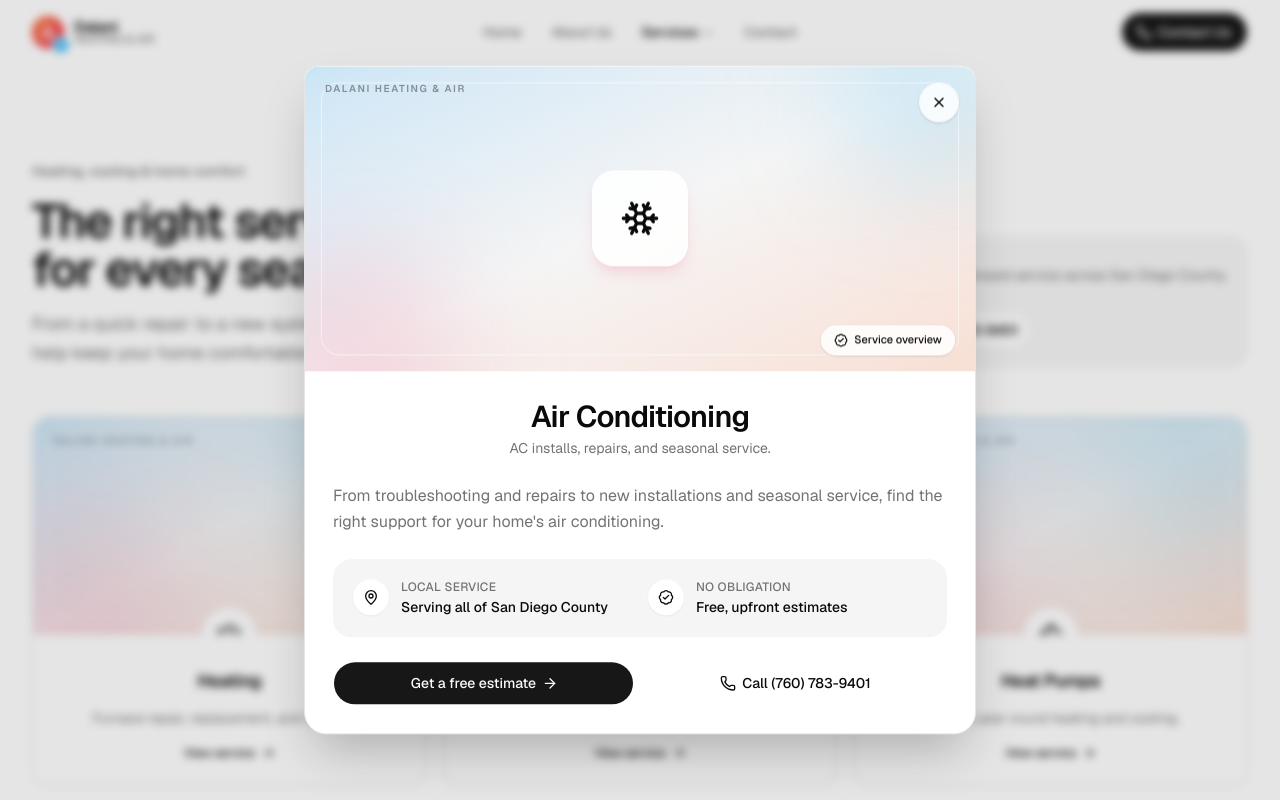
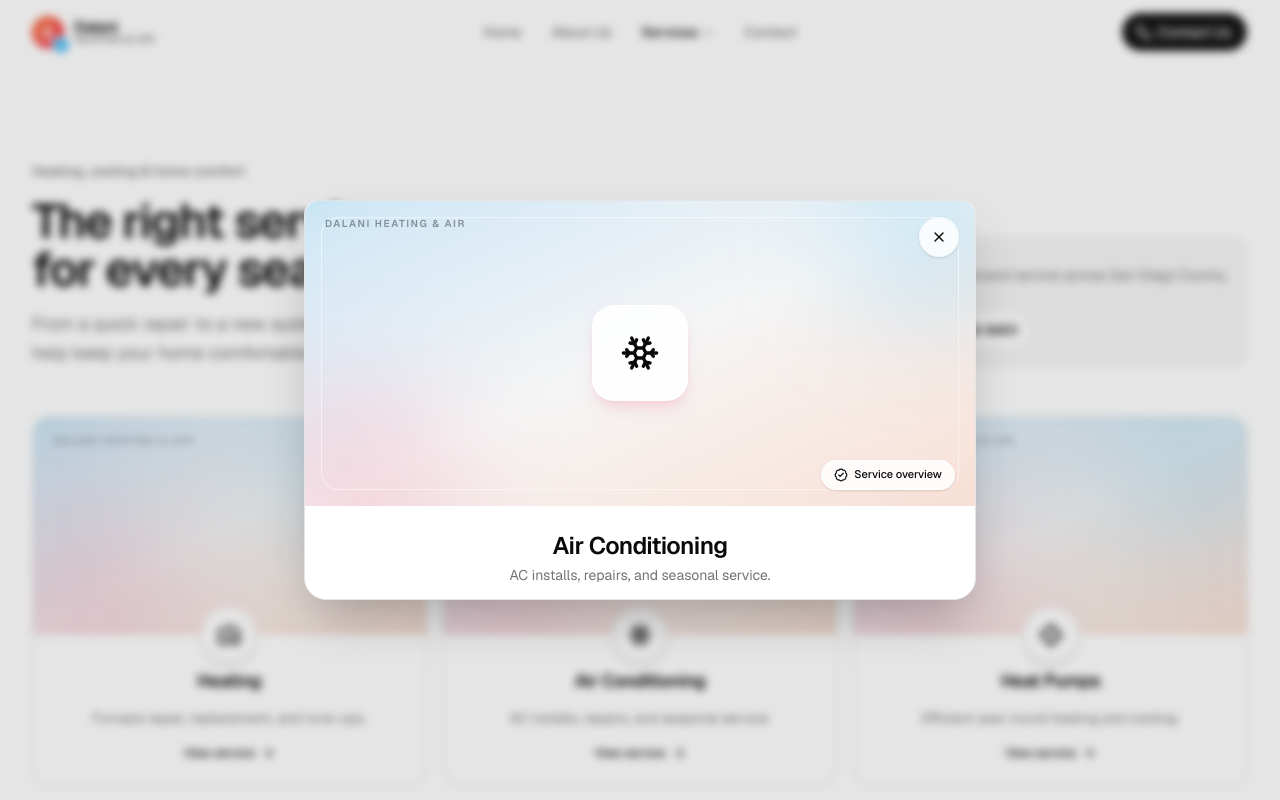
Before and after one commit to joshlaraa/dalani-heating-and-air, a Next.js app: page /services/air-conditioning in a window 1280 px wide. Shown: the top 800 px of the page. Built offline with nearby package versions, Linux system fonts and the light colour scheme.

Commit message:
style: fixed icons on service cards, button pointer visiable, and pop up centered

```diff
--- a/src/components/service-details-drawer.tsx
+++ b/src/components/service-details-drawer.tsx
@@ -38,7 +38,7 @@ export function ServiceDetailsDrawer({
       }}
       swipeDirection="down"
     >
-      <DrawerContent className="data-[swipe-axis=y]:mx-auto data-[swipe-axis=y]:mb-3 data-[swipe-axis=y]:w-[calc(100%-1.5rem)] data-[swipe-axis=y]:max-w-2xl data-[swipe-axis=y]:overflow-hidden data-[swipe-axis=y]:rounded-3xl data-[swipe-axis=y]:[--drawer-content-max-height:calc(100dvh-1.5rem)] data-[swipe-axis=y]:shadow-2xl sm:data-[swipe-axis=y]:top-1/2 sm:data-[swipe-axis=y]:bottom-auto sm:data-[swipe-axis=y]:-translate-y-1/2 sm:data-[swipe-axis=y]:mb-0 sm:data-[swipe-axis=y]:[--drawer-content-max-height:min(86dvh,44rem)] sm:data-[swipe-axis=y]:border">
+      <DrawerContent className="data-[swipe-axis=y]:top-1/2 data-[swipe-axis=y]:bottom-auto data-[swipe-axis=y]:mx-auto data-[swipe-axis=y]:mb-0 data-[swipe-axis=y]:w-[calc(100%-1.5rem)] data-[swipe-axis=y]:max-w-2xl data-[swipe-axis=y]:-translate-y-1/2 data-[swipe-axis=y]:overflow-hidden data-[swipe-axis=y]:rounded-3xl data-[swipe-axis=y]:border data-[swipe-axis=y]:[--drawer-content-max-height:min(86dvh,44rem)] data-[swipe-axis=y]:shadow-2xl">
         <div className="relative">
           <ServicePlaceholder icon={Icon} variant="feature" />
           <DrawerClose
@@ -59,9 +59,9 @@ export function ServiceDetailsDrawer({
           </span>
         </div>
 
-        <div className="flex min-h-0 flex-col gap-5 overflow-y-auto p-5 sm:gap-6 sm:p-7">
-          <DrawerHeader className="gap-2 p-0">
-            <DrawerTitle className="font-heading text-2xl font-semibold tracking-tight sm:text-3xl">
+        <div className="flex min-h-0 flex-col gap-4 p-4 sm:gap-5 sm:p-6">
+          <DrawerHeader className="gap-1.5 p-0">
+            <DrawerTitle className="font-heading text-xl font-semibold tracking-tight sm:text-2xl">
               {service.title}
             </DrawerTitle>
             <DrawerDescription className="text-sm leading-relaxed text-muted-foreground">
@@ -69,37 +69,15 @@ export function ServiceDetailsDrawer({
             </DrawerDescription>
           </DrawerHeader>
 
-          <p className="text-sm leading-relaxed text-muted-foreground sm:text-base">
-            {service.details}
-          </p>
-
-          <div className="grid gap-3 rounded-2xl bg-muted p-4 sm:grid-cols-2 sm:gap-4 sm:p-5">
-            <div className="flex items-start gap-3">
-              <span className="flex size-9 shrink-0 items-center justify-center rounded-full bg-background text-foreground shadow-xs">
-                <MapPin className="size-4" aria-hidden="true" />
-              </span>
-              <div className="flex flex-col gap-0.5">
-                <span className="text-xs font-medium tracking-wide text-muted-foreground uppercase">
-                  Local service
-                </span>
-                <span className="text-sm font-medium">
-                  {siteConfig.serviceArea}
-                </span>
-              </div>
-            </div>
-            <div className="flex items-start gap-3">
-              <span className="flex size-9 shrink-0 items-center justify-center rounded-full bg-background text-foreground shadow-xs">
-                <BadgeCheck className="size-4" aria-hidden="true" />
-              </span>
-              <div className="flex flex-col gap-0.5">
-                <span className="text-xs font-medium tracking-wide text-muted-foreground uppercase">
-                  No obligation
-                </span>
-                <span className="text-sm font-medium">
-                  Free, upfront estimates
-                </span>
-              </div>
-            </div>
+          <div className="flex flex-wrap items-center justify-between gap-x-4 gap-y-2 rounded-xl bg-muted px-3.5 py-3">
+            <span className="inline-flex items-center gap-2 text-xs font-medium text-muted-foreground sm:text-sm">
+              <MapPin className="size-4 shrink-0" aria-hidden="true" />
+              {siteConfig.serviceArea}
+            </span>
+            <span className="inline-flex items-center gap-2 text-xs font-medium text-muted-foreground sm:text-sm">
+              <BadgeCheck className="size-4 shrink-0" aria-hidden="true" />
+              Free estimates
+            </span>
           </div>
 
           <div className="flex flex-col gap-2.5 sm:flex-row sm:gap-3">
--- a/src/components/service-placeholder.tsx
+++ b/src/components/service-placeholder.tsx
@@ -13,25 +13,27 @@ export function ServicePlaceholder({
     <div
       aria-hidden="true"
       className={cn(
-        "relative isolate flex w-full items-center justify-center overflow-hidden bg-muted",
+        "relative isolate flex w-full items-center justify-center bg-muted",
         variant === "card"
-          ? "aspect-[1.8] min-h-40"
-          : "aspect-[2.2] min-h-40 sm:min-h-48"
+          ? "aspect-[1.8] min-h-40 overflow-visible"
+          : "aspect-[2.2] min-h-40 overflow-hidden sm:min-h-48"
       )}
     >
-      <div className="absolute inset-0 -z-10 bg-linear-to-br from-brand-frost/20 via-muted to-brand-from/20" />
-      <div className="absolute -top-16 -right-12 -z-10 size-44 rounded-full bg-brand-frost/20 blur-3xl" />
-      <div className="absolute -bottom-20 -left-12 -z-10 size-48 rounded-full bg-brand-to/15 blur-3xl" />
-      <div className="absolute inset-4 rounded-2xl border border-white/50" />
-      <span className="absolute top-4 left-5 text-[10px] font-semibold tracking-[0.16em] text-foreground/40 uppercase">
+      <div className="pointer-events-none absolute inset-0 z-0 overflow-hidden">
+        <div className="absolute inset-0 bg-linear-to-br from-brand-frost/20 via-muted to-brand-from/20" />
+        <div className="absolute -top-16 -right-12 size-44 rounded-full bg-brand-frost/20 blur-3xl" />
+        <div className="absolute -bottom-20 -left-12 size-48 rounded-full bg-brand-to/15 blur-3xl" />
+        <div className="absolute inset-4 rounded-2xl border border-white/50" />
+      </div>
+      <span className="absolute top-4 left-5 z-10 text-[10px] font-semibold tracking-[0.16em] text-foreground/40 uppercase">
         Dalani heating &amp; air
       </span>
       {variant === "card" ? (
-        <span className="absolute bottom-0 left-1/2 flex size-12 -translate-x-1/2 translate-y-1/2 items-center justify-center rounded-full border border-border/70 bg-background text-foreground shadow-md sm:size-14">
+        <span className="absolute bottom-0 left-1/2 z-10 flex size-12 -translate-x-1/2 translate-y-1/2 items-center justify-center rounded-full border border-border/70 bg-background text-foreground shadow-md sm:size-14">
           <Icon className="size-5 sm:size-6" />
         </span>
       ) : (
-        <span className="flex size-20 items-center justify-center rounded-3xl border border-white/70 bg-background/85 text-foreground shadow-lg shadow-brand-to/10 backdrop-blur-md sm:size-24">
+        <span className="relative z-10 flex size-20 items-center justify-center rounded-3xl border border-white/70 bg-background/85 text-foreground shadow-lg shadow-brand-to/10 backdrop-blur-md sm:size-24">
           <Icon className="size-9 sm:size-10" />
         </span>
       )}
--- a/src/components/site-header.tsx
+++ b/src/components/site-header.tsx
@@ -1,6 +1,6 @@
 "use client"
 
-import { useSyncExternalStore } from "react"
+import { useState, useSyncExternalStore } from "react"
 import Link from "next/link"
 import { usePathname } from "next/navigation"
 import { cn } from "cn"
@@ -84,9 +84,15 @@ export function SiteHeader() {
 
 function DesktopNav() {
   const pathname = usePathname()
+  const [open, setOpen] = useState(false)
 
   return (
-    <NavigationMenu className="hidden lg:flex" aria-label="Main">
+    <NavigationMenu
+      open={open}
+      onOpenChange={setOpen}
+      className="hidden lg:flex"
+      aria-label="Main"
+    >
       <NavigationMenuList className="gap-0.5">
         {mainNav.map((item) => {
           const active = isActivePath(pathname, item.href)
@@ -104,6 +110,7 @@ function DesktopNav() {
                     items={item.items}
                     allHref={item.href}
                     pathname={pathname}
+                    onNavigate={() => setOpen(false)}
                   />
                 </NavigationMenuContent>
               </NavigationMenuItem>
@@ -116,6 +123,7 @@ function DesktopNav() {
                 active={active}
                 render={<Link href={item.href} />}
                 className={cn(navigationMenuTriggerStyle(), topLevelItemStyle)}
+                onClick={() => setOpen(false)}
               >
                 {item.title}
               </NavigationMenuLink>
@@ -131,15 +139,18 @@ function ServicesMenu({
   items,
   allHref,
   pathname,
+  onNavigate,
 }: {
   items: ServiceLink[]
   allHref: string
   pathname: string
+  onNavigate: () => void
 }) {
   return (
     <div className="grid w-[740px] grid-cols-[220px_1fr] gap-1.5 p-1">
       <NavigationMenuLink
         href={siteConfig.phone.href}
+        onClick={onNavigate}
         className="relative flex-col items-start justify-end gap-3 overflow-hidden rounded-md bg-primary p-5 text-primary-foreground hover:bg-primary/90 focus:bg-primary/90"
       >
         <span className="flex size-9 items-center justify-center rounded-md bg-primary-foreground/10 ring-1 ring-primary-foreground/15">
@@ -165,12 +176,14 @@ function ServicesMenu({
               <ServiceMenuLink
                 service={service}
                 active={isActivePath(pathname, service.href)}
+                onNavigate={onNavigate}
               />
             </li>
           ))}
         </ul>
         <NavigationMenuLink
           render={<Link href={allHref} />}
+          onClick={onNavigate}
           className="group/all mt-auto justify-between px-3 text-sm in-data-[slot=navigation-menu-content]:rounded-full font-medium text-muted-foreground hover:text-foreground focus:text-foreground"
         >
           View all services
@@ -187,9 +200,11 @@ function ServicesMenu({
 function ServiceMenuLink({
   service,
   active,
+  onNavigate,
 }: {
   service: ServiceLink
   active: boolean
+  onNavigate: () => void
 }) {
   const Icon = service.icon
 
@@ -197,6 +212,7 @@ function ServiceMenuLink({
     <NavigationMenuLink
       active={active}
       render={<Link href={service.href} />}
+      onClick={onNavigate}
       className="group/service items-start gap-3 p-3"
     >
       <span className="flex size-9 shrink-0 items-center justify-center rounded-md border bg-background text-muted-foreground shadow-xs transition-colors duration-200 group-hover/service:text-foreground group-data-active/service:text-foreground">
--- a/src/components/ui/accordion.tsx
+++ b/src/components/ui/accordion.tsx
@@ -32,7 +32,7 @@ function AccordionTrigger({
       <AccordionPrimitive.Trigger
         data-slot="accordion-trigger"
         className={cn(
-          "group/accordion-trigger relative flex flex-1 items-start justify-between rounded-lg border border-transparent py-2.5 text-left text-sm font-medium transition-all outline-none hover:underline focus-visible:border-ring focus-visible:ring-3 focus-visible:ring-ring/50 focus-visible:after:border-ring aria-disabled:pointer-events-none aria-disabled:opacity-50 **:data-[slot=accordion-trigger-icon]:ml-auto **:data-[slot=accordion-trigger-icon]:size-4 **:data-[slot=accordion-trigger-icon]:text-muted-foreground",
+          "group/accordion-trigger relative flex flex-1 cursor-pointer items-start justify-between rounded-lg border border-transparent py-2.5 text-left text-sm font-medium transition-all outline-none hover:underline focus-visible:border-ring focus-visible:ring-3 focus-visible:ring-ring/50 focus-visible:after:border-ring aria-disabled:pointer-events-none aria-disabled:opacity-50 **:data-[slot=accordion-trigger-icon]:ml-auto **:data-[slot=accordion-trigger-icon]:size-4 **:data-[slot=accordion-trigger-icon]:text-muted-foreground",
           className
         )}
         {...props}
--- a/src/components/ui/button.tsx
+++ b/src/components/ui/button.tsx
@@ -3,7 +3,7 @@ import { cva, type VariantProps } from "class-variance-authority"
 import { cn } from "cn"
 
 const buttonVariants = cva(
-  "group/button inline-flex shrink-0 items-center justify-center rounded-full border border-transparent bg-clip-padding text-sm font-medium whitespace-nowrap transition-all outline-none select-none focus-visible:border-ring focus-visible:ring-3 focus-visible:ring-ring/50 active:not-aria-[haspopup]:scale-[0.97] disabled:pointer-events-none disabled:opacity-50 aria-invalid:border-destructive aria-invalid:ring-3 aria-invalid:ring-destructive/20 dark:aria-invalid:border-destructive/50 dark:aria-invalid:ring-destructive/40 [&_svg]:pointer-events-none [&_svg]:shrink-0 [&_svg:not([class*='size-'])]:size-4",
+  "group/button inline-flex shrink-0 cursor-pointer items-center justify-center rounded-full border border-transparent bg-clip-padding text-sm font-medium whitespace-nowrap transition-all outline-none select-none focus-visible:border-ring focus-visible:ring-3 focus-visible:ring-ring/50 active:not-aria-[haspopup]:scale-[0.97] disabled:pointer-events-none disabled:opacity-50 aria-invalid:border-destructive aria-invalid:ring-3 aria-invalid:ring-destructive/20 dark:aria-invalid:border-destructive/50 dark:aria-invalid:ring-destructive/40 [&_svg]:pointer-events-none [&_svg]:shrink-0 [&_svg:not([class*='size-'])]:size-4",
   {
     variants: {
       variant: {
--- a/src/components/ui/navigation-menu.tsx
+++ b/src/components/ui/navigation-menu.tsx
@@ -55,7 +55,7 @@ function NavigationMenuItem({
 }
 
 const navigationMenuTriggerStyle = cva(
-  "group/navigation-menu-trigger inline-flex h-9 w-max items-center justify-center rounded-full px-3.5 py-1.5 text-sm font-medium transition-all outline-none hover:bg-muted focus:bg-muted focus-visible:ring-3 focus-visible:ring-ring/50 focus-visible:outline-1 disabled:pointer-events-none disabled:opacity-50 data-popup-open:bg-muted/50 data-popup-open:hover:bg-muted data-open:bg-muted/50 data-open:hover:bg-muted data-open:focus:bg-muted"
+  "group/navigation-menu-trigger inline-flex h-9 w-max cursor-pointer items-center justify-center rounded-full px-3.5 py-1.5 text-sm font-medium transition-all outline-none hover:bg-muted focus:bg-muted focus-visible:ring-3 focus-visible:ring-ring/50 focus-visible:outline-1 disabled:pointer-events-none disabled:opacity-50 data-popup-open:bg-muted/50 data-popup-open:hover:bg-muted data-open:bg-muted/50 data-open:hover:bg-muted data-open:focus:bg-muted"
 )
 
 function NavigationMenuTrigger({
--- a/src/components/ui/select.tsx
+++ b/src/components/ui/select.tsx
@@ -40,7 +40,7 @@ function SelectTrigger({
       data-slot="select-trigger"
       data-size={size}
       className={cn(
-        "flex w-fit items-center justify-between gap-1.5 rounded-full border border-input bg-transparent py-2 pr-3 pl-4 text-sm whitespace-nowrap transition-colors outline-none select-none focus-visible:border-ring focus-visible:ring-3 focus-visible:ring-ring/50 disabled:cursor-not-allowed disabled:opacity-50 aria-invalid:border-destructive aria-invalid:ring-3 aria-invalid:ring-destructive/20 data-placeholder:text-muted-foreground data-[size=default]:h-8 data-[size=sm]:h-7 *:data-[slot=select-value]:line-clamp-1 *:data-[slot=select-value]:flex *:data-[slot=select-value]:items-center *:data-[slot=select-value]:gap-1.5 dark:bg-input/30 dark:hover:bg-input/50 dark:aria-invalid:border-destructive/50 dark:aria-invalid:ring-destructive/40 [&_svg]:pointer-events-none [&_svg]:shrink-0 [&_svg:not([class*='size-'])]:size-4",
+        "flex w-fit cursor-pointer items-center justify-between gap-1.5 rounded-full border border-input bg-transparent py-2 pr-3 pl-4 text-sm whitespace-nowrap transition-colors outline-none select-none focus-visible:border-ring focus-visible:ring-3 focus-visible:ring-ring/50 disabled:cursor-not-allowed disabled:opacity-50 aria-invalid:border-destructive aria-invalid:ring-3 aria-invalid:ring-destructive/20 data-placeholder:text-muted-foreground data-[size=default]:h-8 data-[size=sm]:h-7 *:data-[slot=select-value]:line-clamp-1 *:data-[slot=select-value]:flex *:data-[slot=select-value]:items-center *:data-[slot=select-value]:gap-1.5 dark:bg-input/30 dark:hover:bg-input/50 dark:aria-invalid:border-destructive/50 dark:aria-invalid:ring-destructive/40 [&_svg]:pointer-events-none [&_svg]:shrink-0 [&_svg:not([class*='size-'])]:size-4",
         className
       )}
       {...props}
```
